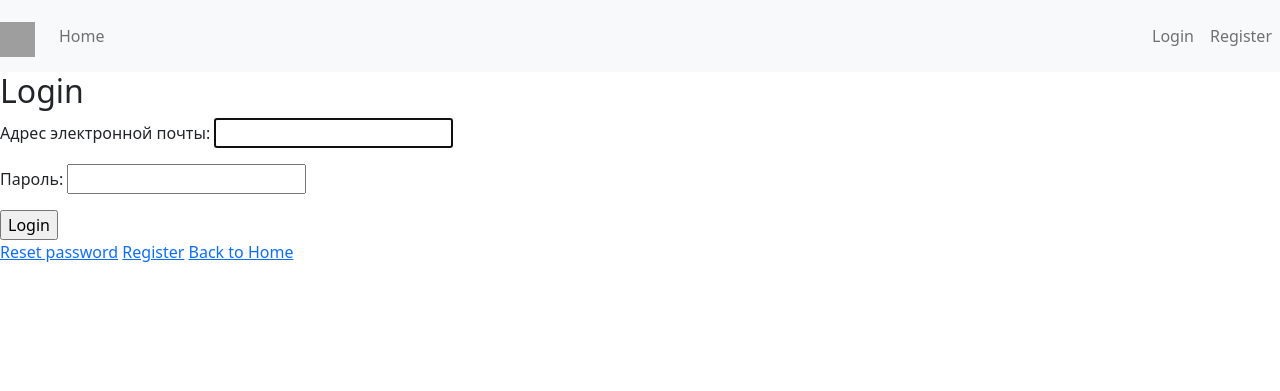
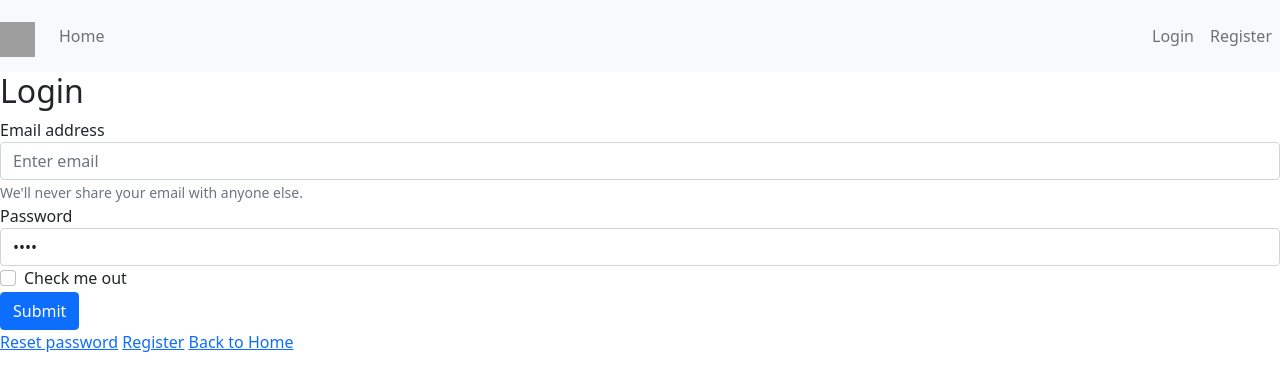
Before and after one commit to VeamVeat/line_story, a Django app: page /accounts/login/ in a window 1280 px wide. Shown: the top 391 px of the page. Run offline with Django 3.2, Linux system fonts and the light colour scheme; parts of the project's set-up code (start-up, migrations or seed data) failed here and were passed over; grey boxes are pictures that could not be loaded.

Commit message:
chenged template and minor recommendations added

```diff
--- a/line/line/settings.py
+++ b/line/line/settings.py
@@ -14,7 +14,7 @@
 from pathlib import Path
 from logger.logging import logging
 
-from django.utils.translation import ugettext_lazy as _
+from django.utils.translation import gettext_lazy as _
 
 from dotenv import load_dotenv
 
@@ -91,7 +91,7 @@
     'default': {
         'ENGINE': 'django.db.backends.postgresql_psycopg2',
         'NAME': os.getenv("DB_NAME", "online_shope"),
-        'USER': os.getenv("DB_USER", "postgres"),
+        'USER': os.getenv("DB_USER", "vadim"),
         'PASSWORD': os.getenv("DB_PASSWORD", "veamveat"),
         'HOST': os.getenv("DB_HOST", "localhost"),
         'PORT': os.getenv("DB_PORT", "5432")
--- a/line/orders/models.py
+++ b/line/orders/models.py
@@ -3,7 +3,7 @@
 from django.core.validators import MinValueValidator
 from django.db import models
 from django.db.models import JSONField
-from django.utils.translation import ugettext_lazy as _
+from django.utils.translation import gettext_lazy as _
 
 from utils.mixins import CreatedAtMixin
 from line import settings
--- a/line/products/admin.py
+++ b/line/products/admin.py
@@ -1,6 +1,6 @@
 from django.contrib import admin
 from django.urls import path
-from django.utils.translation import ugettext_lazy as _
+from django.utils.translation import gettext_lazy as _
 
 from products.forms import ProductAdminForm
 from products.models import Product, ProductType, ProductFile
@@ -54,7 +54,6 @@
 
     def change_view(self, request, object_id, form_url='', extra_context=None):
         all_product_photo = ProductFile.objects.filter(product_id=object_id)
-        print(all_product_photo)
         if extra_context is None:
             extra_context = {"all_photo_product": all_product_photo}
         return super(ProductAdmin, self).change_view(
--- a/line/products/forms.py
+++ b/line/products/forms.py
@@ -1,5 +1,5 @@
 from django import forms
-from django.utils.translation import ugettext_lazy as _
+from django.utils.translation import gettext_lazy as _
 from products.models import Product
 
 
--- a/line/products/models.py
+++ b/line/products/models.py
@@ -6,7 +6,7 @@
 from django.template.loader import render_to_string
 from django.urls import reverse
 from django.contrib.auth import get_user_model
-from django.utils.translation import ugettext_lazy as _
+from django.utils.translation import gettext_lazy as _
 from django.db import models
 
 from line import settings
--- a/line/products/templates/products/products.html
+++ b/line/products/templates/products/products.html
@@ -28,7 +28,7 @@
                      You have reserved {{ reserved_quantity }} items.
                 </strong>
             {% endif %}
-            <li class="list-group-item">Price: <strong>{{ product.price }} RUB</strong></li>
+            <li class="list-group-item"> Price: <strong>{{ product.price }} RUB</strong></li>
 
 
         </li>
--- a/line/products/templates/products/products_all.html
+++ b/line/products/templates/products/products_all.html
@@ -14,7 +14,6 @@
 </form>
 {% include 'products/sidebar.html' %}
 {% endblock %}
-roducts/products/
 
 <div class="container">
     {% block content %}
--- a/line/requirements.txt
+++ b/line/requirements.txt
@@ -1,4 +1,3 @@
-Django==3.2.8
 psycopg2-binary==2.9.1
 python-dotenv==0.19.1
 Pillow==8.4.0
--- a/line/users/forms.py
+++ b/line/users/forms.py
@@ -1,6 +1,6 @@
 from django.utils.timezone import now
 from django.contrib.auth.forms import UserCreationForm
-from django.utils.translation import ugettext_lazy as _
+from django.utils.translation import gettext_lazy as _
 from django import forms
 
 from products.models import File
--- a/line/users/managers.py
+++ b/line/users/managers.py
@@ -1,5 +1,5 @@
 from django.contrib.auth.models import BaseUserManager
-from django.utils.translation import ugettext_lazy as _
+from django.utils.translation import gettext_lazy as _
 
 
 class UserManager(BaseUserManager):
--- a/line/users/models.py
+++ b/line/users/models.py
@@ -5,7 +5,7 @@
 from django.contrib import admin
 from django.utils import timezone
 from django.core.validators import RegexValidator, MinValueValidator
-from django.utils.translation import ugettext_lazy as _
+from django.utils.translation import gettext_lazy as _
 from django.contrib.auth.models import AbstractUser
 
 from users.managers import UserManager
@@ -19,7 +19,7 @@
         max_length=255,
         unique=True,
     )
-    birthday = models.DateField(_('birthday'))
+    birthday = models.DateField(_('birthday'), null = True)
 
     objects = UserManager()
 
--- a/line/users/templates/registration/login.html
+++ b/line/users/templates/registration/login.html
@@ -11,10 +11,21 @@
 </ul>
 {% endif %}
 
-<form method="post">
-    {% csrf_token %}
-    {{ form.as_p }}
-    <input type="submit" value="Login">
+<form method="post">{% csrf_token %}
+  <div class="form-group">
+    <label for="exampleInputEmail1">Email address</label>
+    <input type="email" class="form-control" id="{{ form.email.id_for_label }}" aria-describedby="emailHelp" placeholder="Enter email" name="{{ form.username.html_name }}" value="{{ form.email.value }}">
+    <small id="emailHelp" class="form-text text-muted">We'll never share your email with anyone else.</small>
+  </div>
+  <div class="form-group">
+    <label for="exampleInputPassword1">Password</label>
+    <input type="password" class="form-control" id="{{ form.password.id_for_label }}" value="{{ form.password.value }}" name="{{ form.password.html_name }}" placeholder="Password">
+  </div>
+  <div class="form-check">
+    <input type="checkbox" class="form-check-input">
+    <label class="form-check-label" for="exampleCheck1">Check me out</label>
+  </div>
+  <button type="submit" class="btn btn-primary">Submit</button>
 </form>
 
 <a href="{% url 'password_reset' %}">Reset password</a>
--- a/line/users/templates/users/register.html
+++ b/line/users/templates/users/register.html
@@ -3,8 +3,7 @@
 {% block content %}
 <h2>Register</h2>
 
-<form method="post">
-   {% csrf_token %}
+<form method="post">{% csrf_token %}
     {{ form.as_p }}
     <input type="submit" value="Register">
 </form>
```
Also changed, not shown: line/users/views.py (+4 -4 lines), line/users/migrations/0002_alter_user_birthday.py (added).
